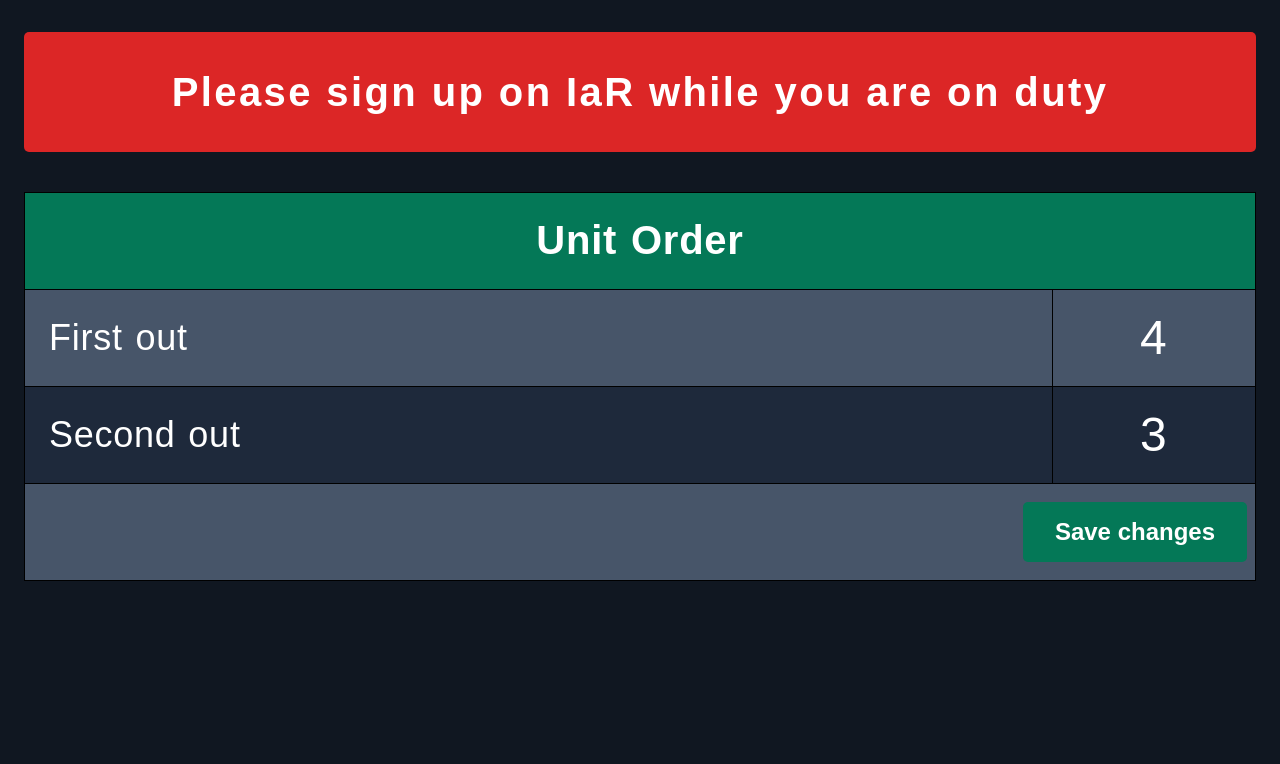
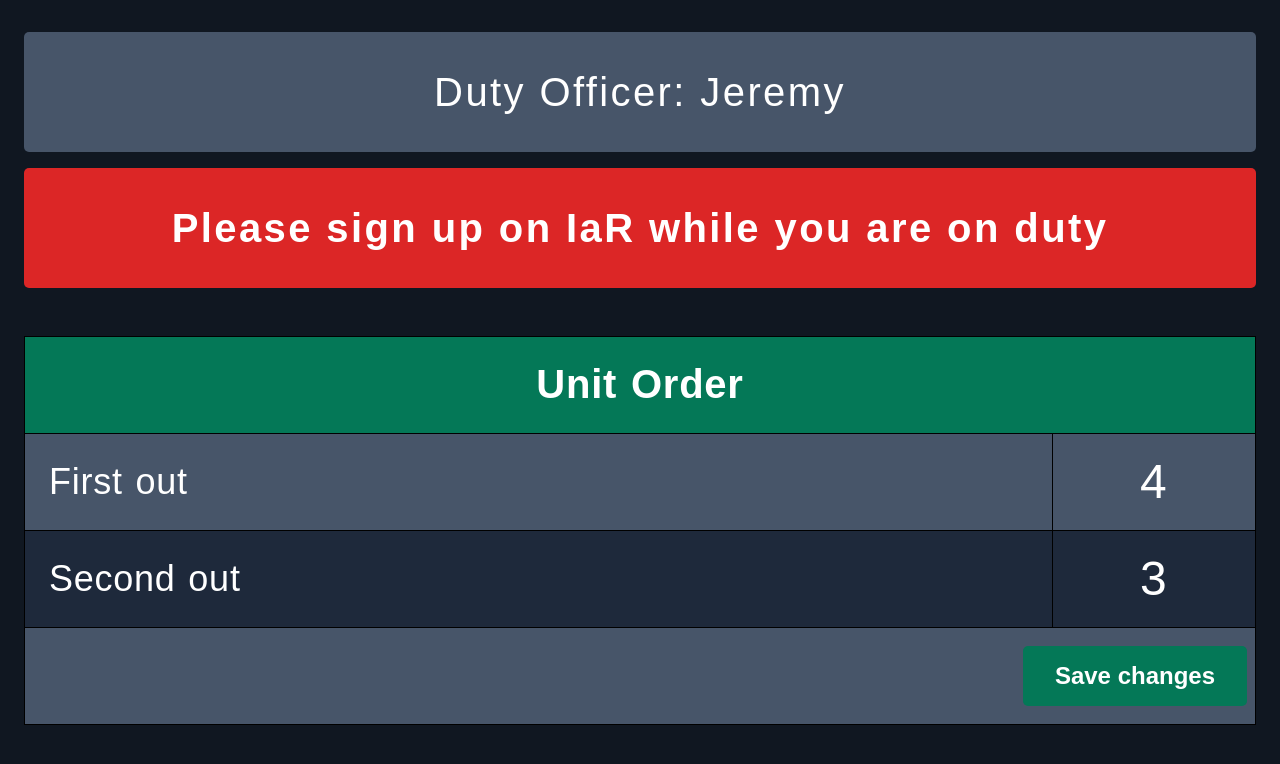
Before and after one commit to EMT119/Rescue20dashboard.github.io, a plain HTML site: page index.html in a window 1280 px wide. Drawn offline with Linux system fonts and the light colour scheme.

Commit message:
added duty officer

```diff
--- a/index.html
+++ b/index.html
@@ -8,6 +8,7 @@
     <script defer src="script.js"></script>
   </head>
   <body>
+    <span id="dutyOfficer">Duty Officer</span>
     <span class="important">Please sign up on IaR while you are on duty</span>
     <table class="dark">
       <thead>
--- a/script.js
+++ b/script.js
@@ -51,3 +51,11 @@ function saveChanges() {
     unitTwo.innerText = unitOrder.second;
   }
 }
+
+setInterval(() => {
+  let DO = ["Ben", "Ben", "Jeremy", "Jeremy", "Charlotte", "Charlotte", "Joey"];
+  let currentDate = new Date();
+  document.getElementById("dutyOfficer").innerText = `Duty Officer: ${
+    DO[currentDate.getDay()]
+  }`;
+}, 1000);
--- a/style.css
+++ b/style.css
@@ -15,7 +15,7 @@ span {
   background-color: #475569;
   padding: 2rem;
   border-radius: 5px;
-  margin-bottom: 0.5rem;
+  margin-bottom: 1rem;
   letter-spacing: 0.15rem;
   line-height: 3.5rem;
 }
```
